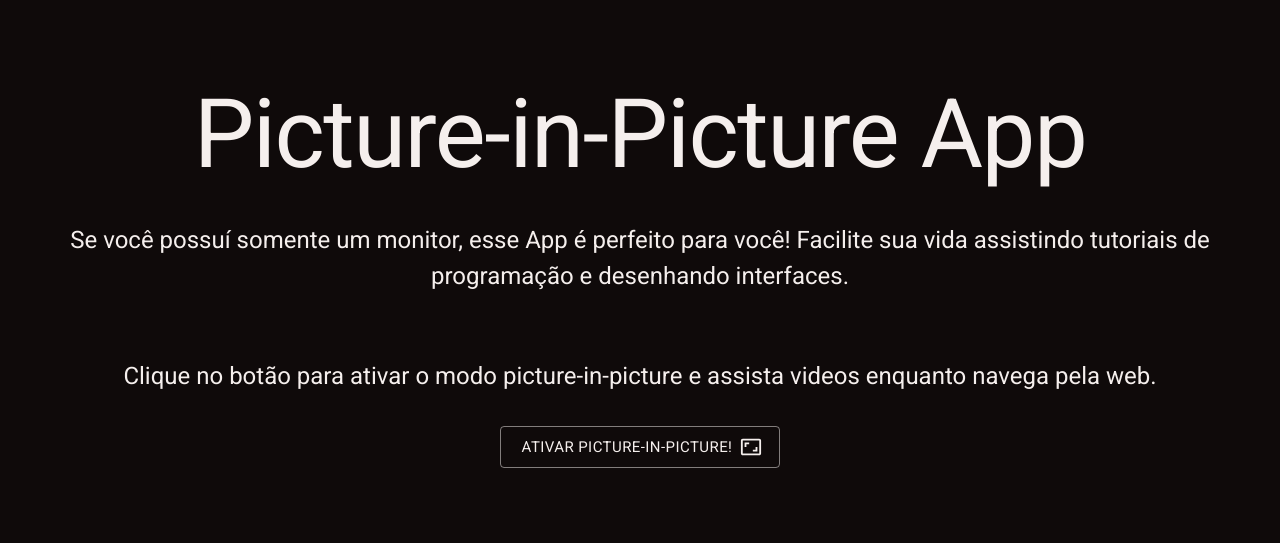
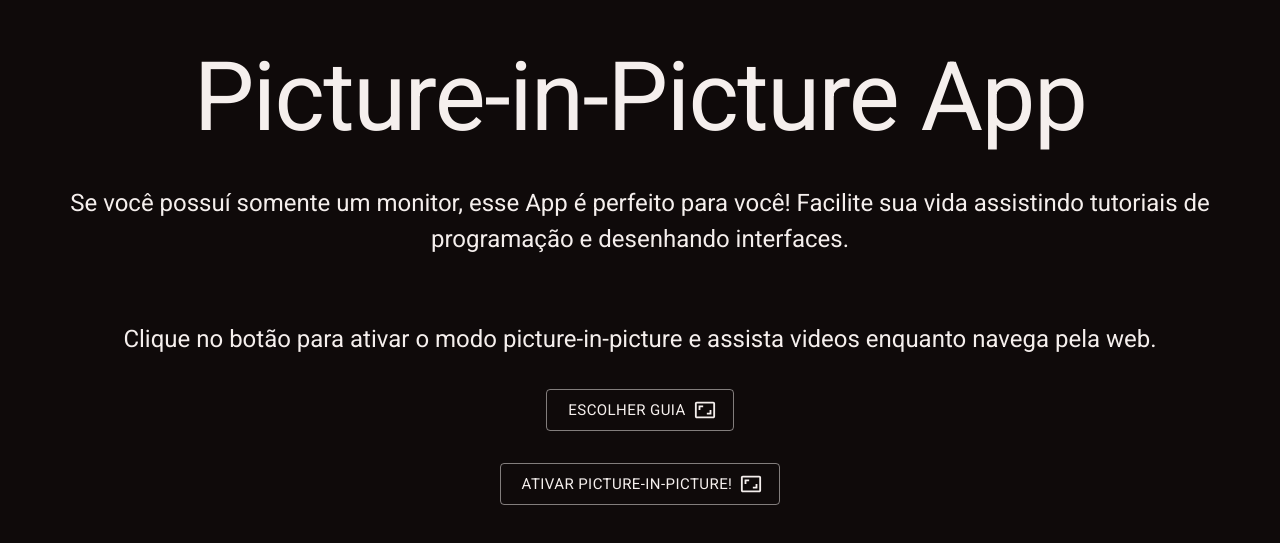
Before and after one commit to Luiz-Hen-Reis/picture-in-picture-app, a Next.js app: page / in a window 1280 px wide. Shown: the part 111-654 px from the top of the page. Built offline with nearby package versions, Linux system fonts and the light colour scheme.

Commit message:
adding selectMediaStream button

```diff
--- a/src/app/page.tsx
+++ b/src/app/page.tsx
@@ -3,7 +3,7 @@
 import { ThemeProvider, Typography, Stack, Button, Box } from "@mui/material";
 import { theme } from "./theme";
 import { AspectRatio } from "@mui/icons-material";
-import { useEffect, useRef, useState } from "react";
+import { useRef, useState } from "react";
 
 export default function Home() {
   const videoEl = useRef<HTMLVideoElement>(null);
@@ -25,10 +25,6 @@ export default function Home() {
       if (error instanceof Error) console.error(error.message);
     }
   }
-
-  useEffect(() => {
-    selectMediaStream();
-  }, []);
 
   return (
     <ThemeProvider theme={theme}>
@@ -61,6 +57,16 @@ export default function Home() {
           size="large"
           endIcon={<AspectRatio />}
           sx={{ mb: "2rem" }}
+          onClick={selectMediaStream}
+        >
+          Escolher guia
+        </Button>
+        <Button
+          variant="outlined"
+          color="secondary"
+          size="large"
+          endIcon={<AspectRatio />}
+          sx={{ mb: "2rem" }}
           onClick={requestPictureInPicture}
           disabled={btnDisabled}
         >
```
